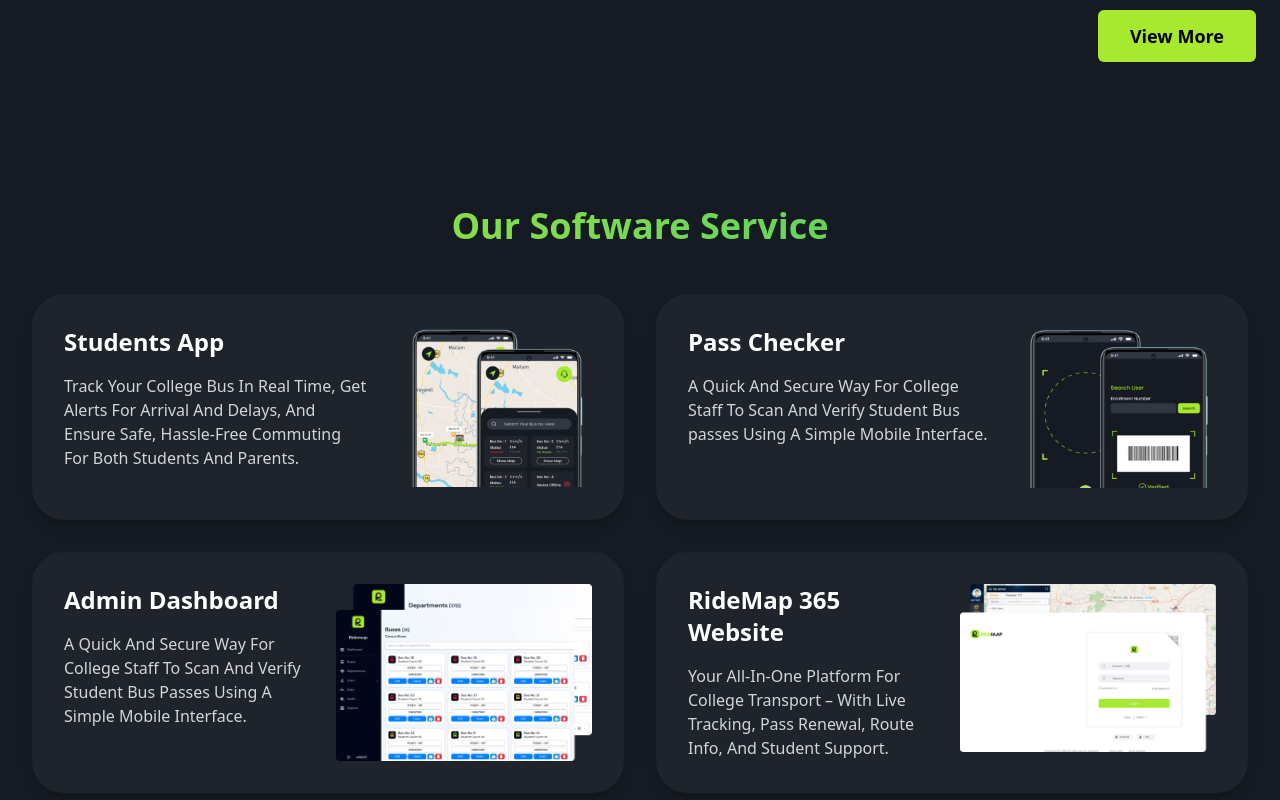
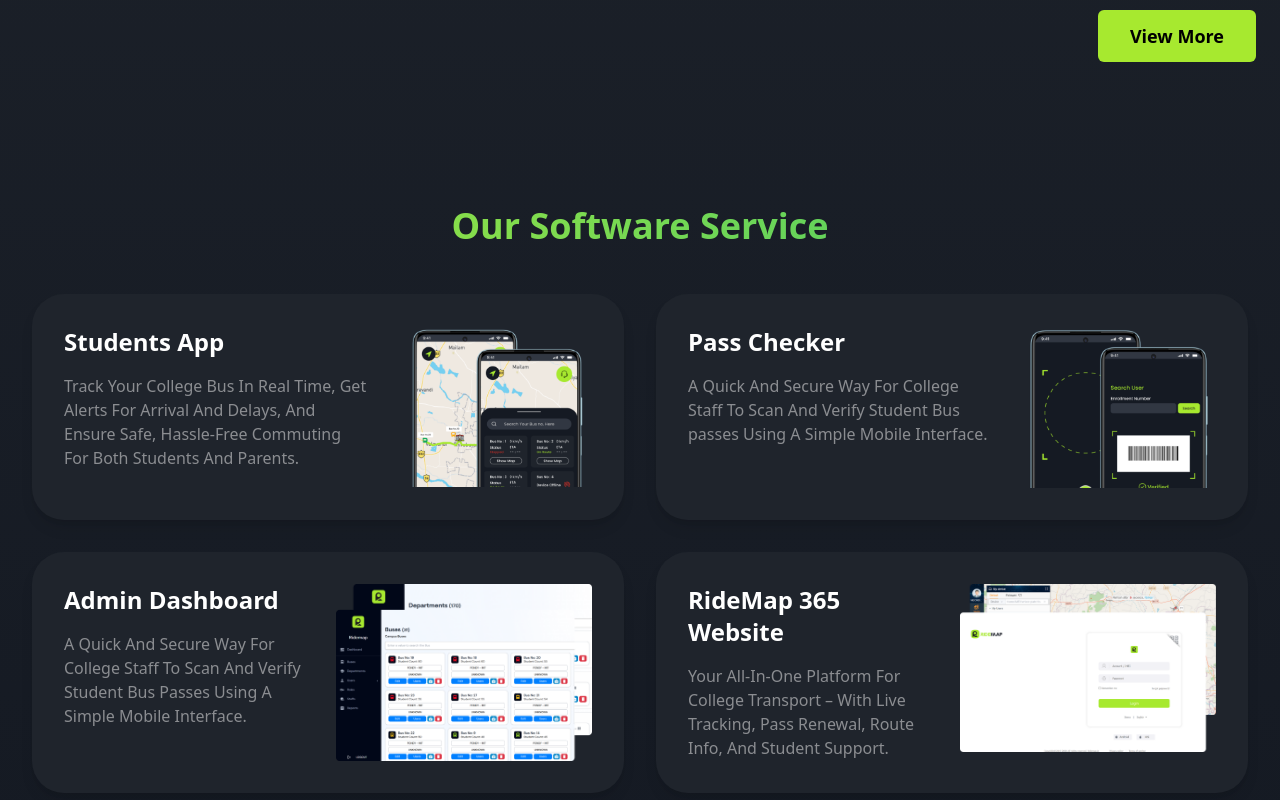
Before and after one commit to HarishM-git/RidemapWeb, a React (Vite) app: page / in a window 1280 px wide. Shown: the part 1650-2450 px from the top of the page. Built offline with nearby package versions, Linux system fonts and the light colour scheme.

Commit message:
refined some changes in the productSection component

```diff
--- a/src/App.jsx
+++ b/src/App.jsx
@@ -12,10 +12,10 @@
 
       <main className="relative">
         <BusTrackingLanding />
-        <ProductSection/>
       </main>
 
-      <main>
+      <main className='bg-gradient-to-b from-[#1F242C] to-[#151A23] rounded-t-[80px]'>
+        <ProductSection/>
         <SoftwareService/>
       </main>
 
--- a/src/components/ProductSection.jsx
+++ b/src/components/ProductSection.jsx
@@ -1,7 +1,23 @@
-import React from 'react';
+import React, { useState, useEffect } from 'react';
 import trackerImage from '../assets/hari.png';
 
-// FeaturePoint component with hover and animation
+// Custom hook to track screen size
+const useScreenSize = () => {
+  const [isMobile, setIsMobile] = useState(window.innerWidth < 640);
+
+  useEffect(() => {
+    const handleResize = () => {
+      setIsMobile(window.innerWidth < 640);
+    };
+
+    window.addEventListener('resize', handleResize);
+    return () => window.removeEventListener('resize', handleResize);
+  }, []);
+
+  return isMobile;
+};
+
+// FeaturePoint component for desktop view
 const FeaturePoint = ({ text, position, lineWidth, textPosition, delay }) => (
   <div
     className={`absolute ${position} flex items-center z-30 group cursor-pointer animate-slideIn`}
@@ -22,7 +38,25 @@
   </div>
 );
 
+// FeatureListItem component for mobile view
+const FeatureListItem = ({ text, delay }) => {
+  const [isHovered, setIsHovered] = useState(false);
+
+  return (
+    <div
+      className="flex items-center justify-center p-4 border border-gray-700 rounded-lg mb-4 animate-slideIn"
+      style={{ animationDelay: delay, opacity: 0 }}
+      onMouseEnter={() => setIsHovered(true)}
+      onMouseLeave={() => setIsHovered(false)}
+    >
+      <div className={`w-3 h-3 rounded-full mr-4 ${isHovered ? 'bg-[#A7E92F]' : 'bg-white'}`} />
+      <p className={`text-lg ${isHovered ? 'text-[#A7E92F]' : 'text-white'}`}>{text}</p>
+    </div>
+  );
+};
+
 export default function ProductSection() {
+  const isMobile = useScreenSize();
   const features = [
     { text: 'easy installation', position: 'top-[15%] right-[30%] sm:top-[20%] sm:right-[55%]', lineWidth: 'w-10 sm:w-16', textPosition: 'left', delay: '0.2s' },
     { text: 'Live GPS Tracking', position: 'top-[42%] right-[35%] sm:top-[48%] sm:right-[60%]', lineWidth: 'w-8 sm:w-28', textPosition: 'left', delay: '0.4s' },
@@ -32,7 +66,7 @@
   ];
 
   return (
-    <div className="bg-[#151A23] py-12 sm:py-20 relative overflow-hidden">
+    <div className="py-12 sm:py-20 relative overflow-hidden">
       <div className="max-w-screen-xl mx-auto px-4 sm:px-6">
         <h2 className="text-2xl sm:text-4xl font-bold text-center text-white mb-10 sm:mb-16">
           Our <span className="bg-gradient-to-r from-[#A7E92F] to-[#32C766] text-transparent bg-clip-text">Product</span>
@@ -45,8 +79,8 @@
               key={i}
               className="absolute bg-gradient-to-r from-[#A7E92F] to-[#32C766] rounded-full"
               style={{
-                width: `${150 + i * 70}px`,
-                height: `${150 + i * 70}px`,
+                width: isMobile ? `${80 + i * 40}px` : `${150 + i * 70}px`,
+                height: isMobile ? `${80 + i * 40}px` : `${150 + i * 70}px`,
                 animation: 'pulseGlow 4s ease-in-out infinite',
                 animationDelay: `${i * 0.2}s`,
               }}
@@ -60,13 +94,24 @@
             className="relative z-20 w-[100px] sm:w-[160px] md:w-[220px] object-contain animate-float"
           />
 
-          {/* Features */}
-          <div className="absolute top-1/2 left-1/2 w-full h-full -translate-x-1/2 -translate-y-1/2">
+          {/* Features for desktop */}
+          {!isMobile && (
+            <div className="absolute top-1/2 left-1/2 w-full h-full -translate-x-1/2 -translate-y-1/2">
+              {features.map((feature, index) => (
+                <FeaturePoint key={index} {...feature} />
+              ))}
+            </div>
+          )}
+        </div>
+
+        {/* Features for mobile */}
+        {isMobile && (
+          <div className="mt-12">
             {features.map((feature, index) => (
-              <FeaturePoint key={index} {...feature} />
+              <FeatureListItem key={index} text={feature.text} delay={feature.delay} />
             ))}
           </div>
-        </div>
+        )}
 
         {/* CTA button */}
         <div className="flex justify-center sm:justify-end mt-12 sm:mt-20">
@@ -79,7 +124,7 @@
   );
 }
 
-// Keyframes
+// Keyframes (assuming this part remains the same)
 const pulseGlowKeyframes = `
   @keyframes pulseGlow {
     0%, 100% { transform: scale(1); opacity: 0.4; }
--- a/src/components/SoftwareService.jsx
+++ b/src/components/SoftwareService.jsx
@@ -17,7 +17,7 @@
           <div className="bg-[#1F242C] rounded-4xl p-8 shadow-lg flex flex-col md:flex-row items-center md:items-start space-y-6 md:space-y-0 md:space-x-8">
             <div>
               <h3 className="text-2xl font-semibold mb-4">Students App</h3>
-              <p className="text-gray-300">
+              <p className="text-[#8B8D91]">
                 Track Your College Bus In Real Time, Get Alerts For Arrival And Delays,
                 And Ensure Safe, Hassle-Free Commuting For Both Students And Parents.
               </p>
@@ -45,7 +45,7 @@
             </div>
             <div className="md:text-left">
               <h3 className="text-2xl font-semibold mb-4">Pass Checker</h3>
-              <p className="text-gray-300">
+              <p className="text-[#8B8D91]">
                 A Quick And Secure Way For College Staff To Scan And Verify Student Bus
                 passes Using A Simple Mobile Interface.
               </p>
@@ -56,7 +56,7 @@
           <div className="bg-[#1F242C] rounded-4xl p-8 shadow-lg flex flex-col md:flex-row items-center md:items-start space-y-6 md:space-y-0 md:space-x-8">
              <div>
               <h3 className="text-2xl font-semibold mb-4">Admin Dashboard</h3>
-              <p className="text-gray-300">
+              <p className="text-[#8B8D91]">
                 A Quick And Secure Way For College Staff To Scan And Verify Student Bus
                 Passes Using A Simple Mobile Interface.
               </p>
@@ -84,7 +84,7 @@
             </div>
             <div className="md:text-left">
               <h3 className="text-2xl font-semibold mb-4">RideMap 365 Website</h3>
-              <p className="text-gray-300">
+              <p className="text-[#8B8D91]">
                 Your All-In-One Platform For College Transport – With Live
                 Tracking, Pass Renewal, Route Info, And Student Support.
               </p>
```
